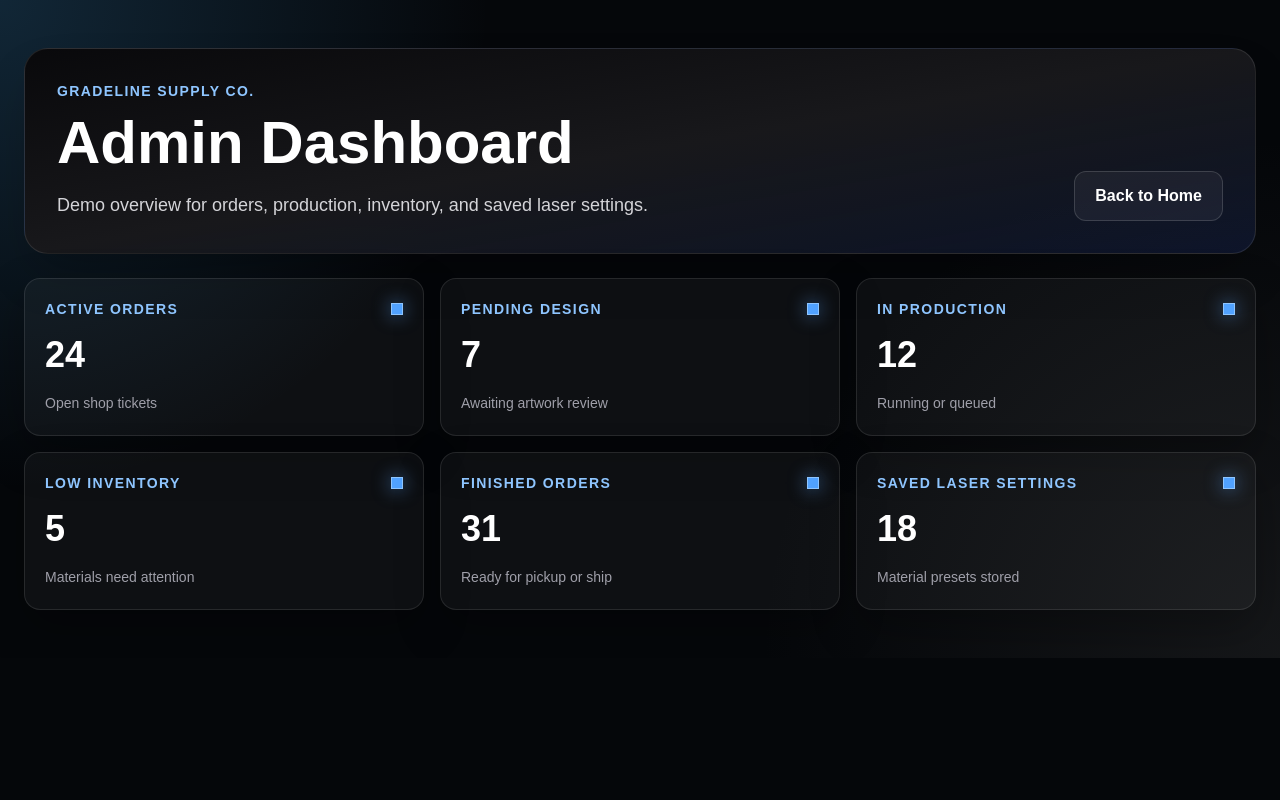
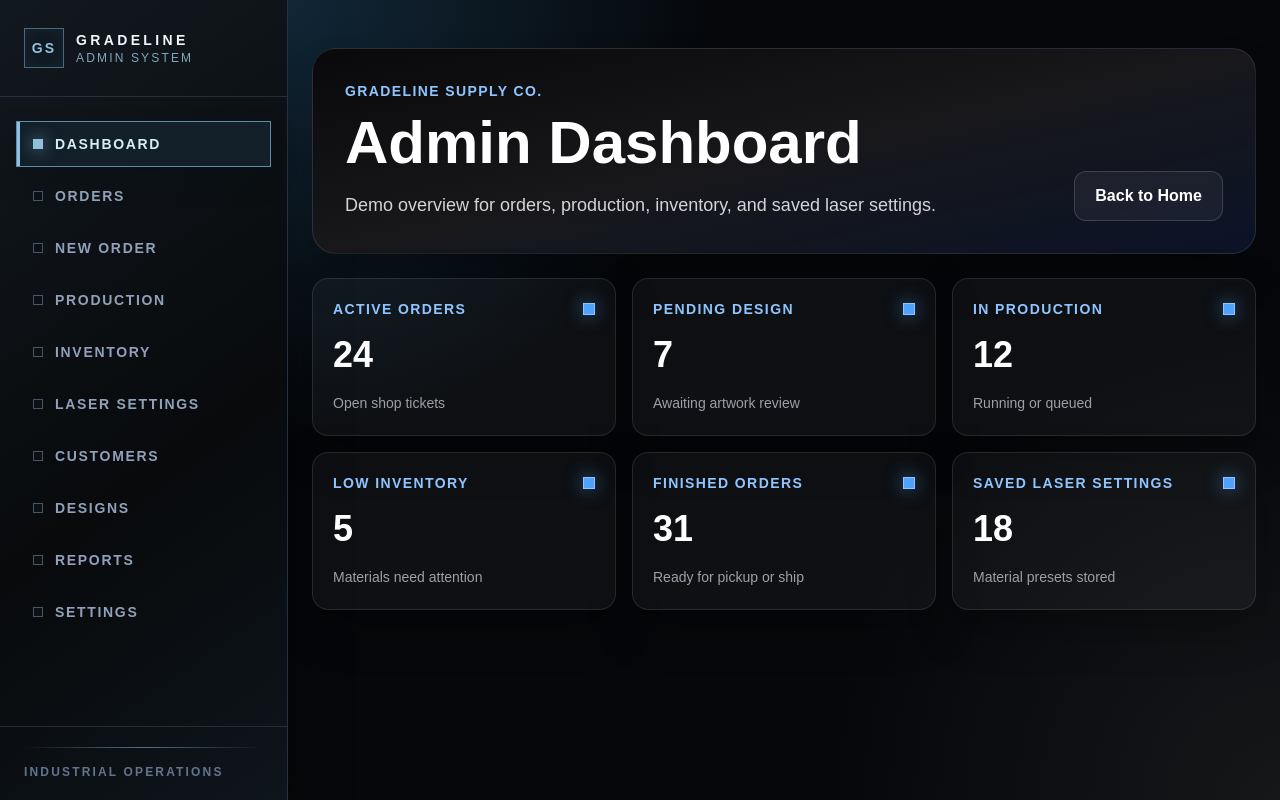
Before and after one commit to davemeeks64-hash/gradeline-supply, a Next.js app: page /admin in a window 1280 px wide. Built offline with nearby package versions, Linux system fonts and the light colour scheme.

Commit message:
Added sidebar to admin dashboard

```diff
--- a/src/app/admin/page.tsx
+++ b/src/app/admin/page.tsx
@@ -1,4 +1,5 @@
 import Link from "next/link";
+import AdminSidebar from "@/components/AdminSidebar";
 
 const dashboardCards = [
   { label: "Active Orders", value: "24", detail: "Open shop tickets" },
@@ -14,8 +15,10 @@ const cardClassName =
 
 export default function AdminPage() {
   return (
-    <main className="min-h-screen bg-[#05070a] text-white">
-      <section className="relative overflow-hidden px-6 py-8 md:py-12">
+    <main className="min-h-screen bg-[#05070a] text-white md:flex">
+      <AdminSidebar activeHref="/admin" />
+
+      <section className="relative flex-1 overflow-hidden px-6 py-8 md:py-12">
         <div className="absolute inset-0 bg-[radial-gradient(circle_at_top_left,_rgba(56,139,196,0.24),_transparent_34%),radial-gradient(circle_at_bottom_right,_rgba(80,80,80,0.22),_transparent_36%)]" />
 
         <div className="relative mx-auto max-w-7xl">
```
